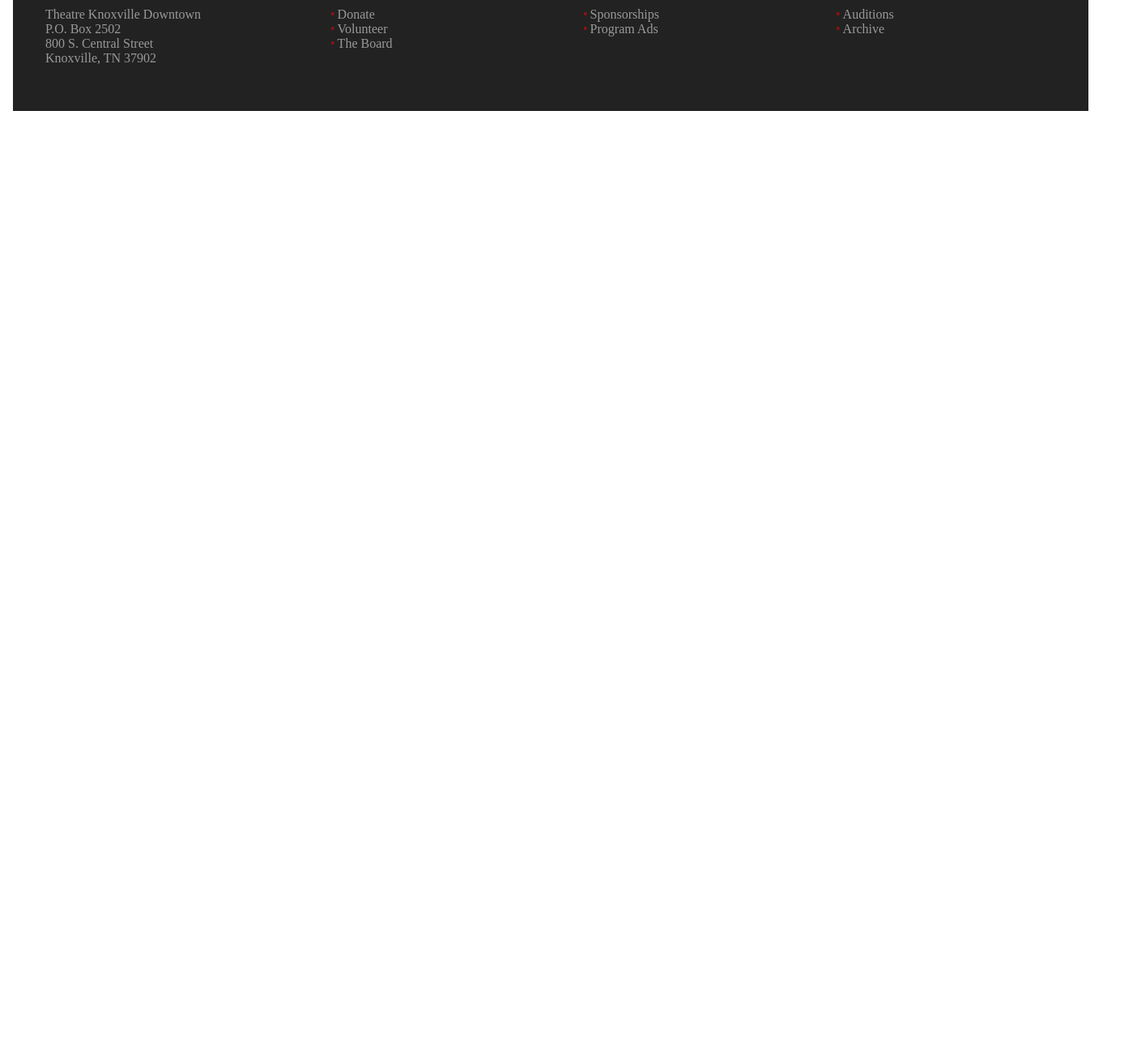
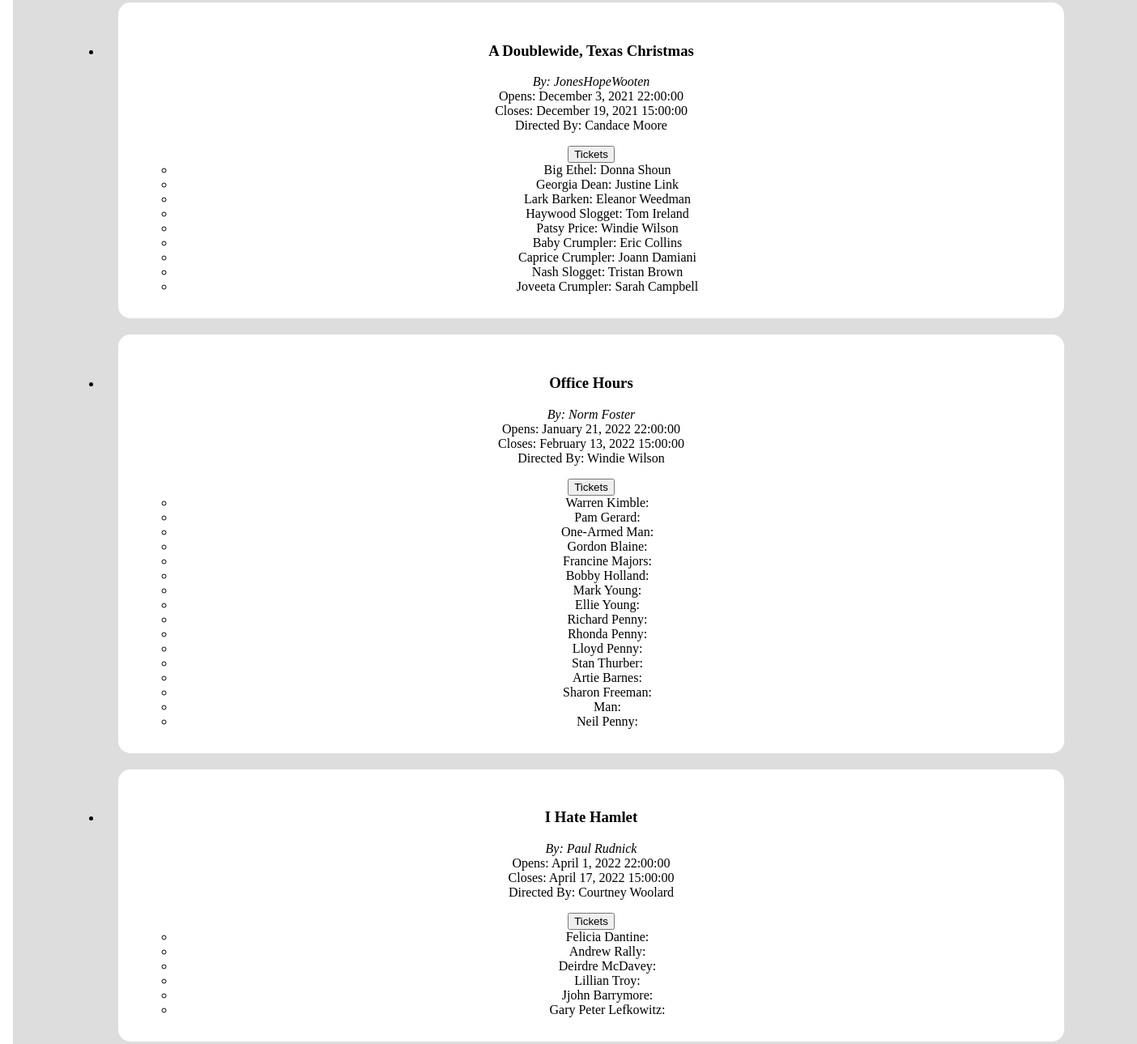
Before and after one commit to TheComeBackGuy/TKD-Gatsby, a Gatsby site: page /currentSeason in a window 1280 px wide. Shown: the part 317-1606 px from the top of the page at 81% size, 1404 px wide, since content can reach past the window. Before the commit the page ends 800 px from the top, so only its background shows below. Built offline with nearby package versions, Linux system fonts and the light colour scheme; Gatsby itself is replaced by a stand-in of ours.

Commit message:
Added files and shows to json file

```diff
--- /dev/null
+++ b/src/content/thisYear.json
@@ -0,0 +1,167 @@
+[
+    {
+        "title": "A Doublewide, Texas Christmas",
+        "author": ["Jones", "Hope", "Wooten"],
+        "director": "Candace Moore",
+        "image": "../images/doublewide.jpg",
+        "opens": "December 3, 2021 22:00:00",
+        "closes": "December 19, 2021 15:00:00",
+        "description": "In this outrageously funny comedy, it’s Christmas-time in the newest—and tiniest—town in Texas. And it’s beginning to look a lot like trouble in Doublewide. Not only are the trailer park residents dealing with the stress of the holiday season, but they’ve just discovered that Doublewide is being double-crossed by the County. With their official incorporation papers in jeopardy, this band of eccentric Texans throw themselves into taking on the “Big Guys.” Determined to bolster their legitimacy, they first set their sights on the County-wide “Battle of The Mangers” competition. They conspire to win this smackdown with their “Nativity At The Alamo” entry…by any means possible.",
+        "cast": [
+            { "name": "Big Ethel", "actor": "Donna Shoun" },
+            { "name": "Georgia Dean", "actor": "Justine Link" },
+            { "name": "Lark Barken", "actor": "Eleanor Weedman" },
+            { "name": "Haywood Slogget", "actor": "Tom Ireland" },
+            { "name": "Patsy Price", "actor": "Windie Wilson" },
+            { "name": "Baby Crumpler", "actor": "Eric Collins" },
+            {
+                "name": "Caprice Crumpler",
+                "actor": "Joann Damiani"
+            },
+            {
+                "name": "Nash Slogget",
+                "actor": "Tristan Brown"
+            },
+            {
+                "name": "Joveeta Crumpler",
+                "actor": "Sarah Campbell"
+            }
+        ],
+        "ticketLink": "a-doublewide-texas-christmas-81671"
+    },
+    {
+        "title": "Office Hours",
+        "author": "Norm Foster",
+        "director": "Windie Wilson",
+        "promoImage": "../images/officeHours_website_banner.jpg",
+        "opens": "January 21, 2022 22:00:00",
+        "closes": "February 13, 2022 15:00:00",
+        "description": "Office Hours is a full-length comedy by Norm Foster. Six separate stories are unfolding in six separate offices on one Friday afternoon. In true Norm Foster style, it makes us laugh at our humanity, cleverly linking a TV news producer, a pair of Canadian movie producers, a rather unsavoury agent, an entertainment lawyer, a horse track owner. and a psychiatrist. This highly acclaimed theatrical comedy is a madcap race towards quitting time.",
+        "cast": [
+            {
+                "name": "Warren Kimble",
+                "actor": "",
+                "description": "A television news reporter"
+            },
+            {
+                "name": "Pam Gerard",
+                "actor": "",
+                "description": "A television news reporter"
+            },
+            {
+                "name": "One-Armed Man",
+                "actor": "",
+                "description": "A veiwer"
+            },
+            {
+                "name": "Gordon Blaine",
+                "actor": "",
+                "description": "A Canadian film producer"
+            },
+            {
+                "name": "Francine Majors",
+                "actor": "",
+                "description": "A Canadian film producer"
+            },
+            {
+                "name": "Bobby Holland",
+                "actor": "",
+                "description": "An American film producer"
+            },
+            {
+                "name": "Mark Young",
+                "actor": "",
+                "description": "An Agent"
+            },
+            {
+                "name": "Ellie Young",
+                "actor": "",
+                "description": "Mark's wife"
+            },
+            {
+                "name": "Richard Penny",
+                "actor": "",
+                "description": "A lawyer"
+            },
+            {
+                "name": "Rhonda Penny",
+                "actor": "",
+                "description": "Richard's Mother"
+            },
+            {
+                "name": "Lloyd Penny",
+                "actor": "",
+                "description": "Richard's Father"
+            },
+            {
+                "name": "Stan Thurber",
+                "actor": "",
+                "description": "A racetrack owner"
+            },
+            {
+                "name": "Artie Barnes",
+                "actor": "",
+                "description": "A racetrack Employee"
+            },
+            {
+                "name": "Sharon Freeman",
+                "actor": "",
+                "description": "A psychiatrist"
+            },
+            {
+                "name": "Man",
+                "actor": "",
+                "description": "A patient"
+            },
+            {
+                "name": "Neil Penny",
+                "actor": "",
+                "description": "A patient"
+            }
+        ],
+
+        "ticketLink": "office-hours-30914"
+    },
+    {
+        "title": "I Hate Hamlet",
+        "author": "Paul Rudnick",
+        "director": "Courtney Woolard",
+        "image": "./images/hamletBanner.jpg",
+        "opens": "April 1, 2022 22:00:00",
+        "closes": "April 17, 2022 15:00:00",
+        "description": "A young and successful television actor relocates to New York, where he rents a marvelous, gothic apartment. With his television career in limbo, the actor is offered the opportunity to play Hamlet onstage, but there’s one problem: He hates Hamlet. His dilemma deepens with the entrance of John Barrymore’s ghost, who arrives intoxicated and in full costume to the apartment that once was his. The contrast between the two actors, the towering, dissipated Barrymore whose Hamlet was the greatest of his time, and Andrew Rally, hot young television star, leads to a wildly funny duel over women, art, success, duty, television, and yes, the apartment.",
+        "cast": [
+            {
+                "name": "Felicia Dantine",
+                "actor": "",
+                "description": "Andrew Rally's real estate broker, Felicia Dantine claims that she can speak to the dead; however, her séance arranged to speak with the ghost of Barry more appears on the surface to have been a failure."
+            },
+            {
+                "name": "Andrew Rally",
+                "actor": "",
+                "description": "Young and popular, Andrew Rally is a television actor and star of a recently canceled soap opera. He just moved to New York City from Los Angeles, where he will soon be playing Hamlet on stage. He is both overwhelmed and chagrined by the challenge, because it is the stage, not Hollywood, and because it is perhaps the most difficult role every written. However, he has unwittingly moved into the apartment of the deceased John Barrymore, perhaps the greatest Shakespearean actor who ever lived."
+            },
+            {
+                "name": "Deirdre McDavey",
+                "actor": "",
+                "description": "Attractive and emotional, Deirdre McDavey is Rally's girlfriend. She is committed, much to his annoyance, to \"saving herself\" until they are married."
+            },
+            {
+                "name": "Lillian Troy",
+                "actor": "",
+                "description": "Rally's agent, Lillian Troy is in her early twenties but remembers fondly an affair she had with John Barry more many years ago, in the apartment Rally now lives in."
+            },
+            {
+                "name": "Jjohn Barrymore",
+                "actor": "",
+                "description": "A lengendary actor, John Barrymore, or, rather, his ghost is still quite active (in many ways) and appears to help Rally in the nuances of both acting and love."
+            },
+            {
+                "name": "Gary Peter Lefkowitz",
+                "actor": "",
+                "description": "A cocky, pompous television producer, Gary Peter Lefkowitz gave Rally his first big break. He wants Rally to move back to Los Angeles to film a new television series and can't understand why he isn't jumping at the chance."
+            }
+        ],
+        "ticketLink": "i-hate-hamlet-79784"
+    }
+]
--- a/src/pages/currentSeason.jsx
+++ b/src/pages/currentSeason.jsx
@@ -2,16 +2,68 @@ import * as React from 'react'
 
 import Header from '../components/header'
 import Footer from '../components/footer'
+import JSONData from '../content/thisYear.json'
+import './styles/currentSeason.css'
+import './styles/pages.css'
+// import { StaticImage } from 'gatsby-plugin-image'
 
-import './styles/pages.css'
-export default function Index() {
+export default function CurrentSeason() {
     return (
         <body className="everything">
             <header>
                 <Header text="This is the header" />
             </header>
+            {/* <ul>
+                {JSONData.content.map((data, index) => {
+                    return <li key={`content_item_${index}`}>{data.item}</li>
+                })}
+            </ul> */}
             <main className="container">
                 <h1 className="standardPage">2021/22 SEASON</h1>
+                <div className="card">
+                    {/* <h1>{JSONData[0].title}</h1> */}
+                    <ul>
+                        {JSONData.map((data, index) => {
+                            return (
+                                <li key={`content_item_${index}`}>
+                                    <div className="knockoutWhite">
+                                        <h3>{data.title}</h3>
+                                        <p>
+                                            <cite>By: {data.author}</cite>
+                                            <br />
+                                            Opens: {data.opens}
+                                            <br />
+                                            Closes: {data.closes}
+                                            <br />
+                                            Directed By: {data.director}
+                                        </p>
+                                        <button
+                                            className="tickets"
+                                            onClick={() => {
+                                                window.open(
+                                                    `https://www.onthestage.tickets/show/theatre-knoxville-downtown/${data.ticketLink}/tickets`
+                                                )
+                                            }}
+                                        >
+                                            Tickets
+                                        </button>
+                                        <ul>
+                                            {data.cast.map((role) => {
+                                                return (
+                                                    <li>
+                                                        {' '}
+                                                        {role.name}:{' '}
+                                                        {role.actor}
+                                                    </li>
+                                                )
+                                            })}
+                                        </ul>
+                                    </div>
+                                </li>
+                            )
+                        })}
+                    </ul>
+                </div>
                 <Footer />
             </main>
         </body>
--- /dev/null
+++ b/src/pages/styles/currentSeason.css
@@ -0,0 +1,8 @@
+.knockout {
+    background-color: white;
+    color: var(--tkdBlack);
+}
+
+.season h3 {
+    font-size: 40px;
+}
--- a/src/pages/styles/index.css
+++ b/src/pages/styles/index.css
@@ -45,3 +45,7 @@ main {
     color: var(---tkdBlack);
     margin: 0 auto;
 }
+
+li {
+    list-style-type: none;
+}
--- a/src/pages/styles/pages.css
+++ b/src/pages/styles/pages.css
@@ -20,3 +20,11 @@
     color: #ddd;
     border-radius: 15px;
 }
+
+.knockoutWhite {
+    padding: 30px;
+    margin: 20px;
+    background-color: white;
+    color: var(--tkdBlack);
+    border-radius: 15px;
+}
--- a/src/pages/styles/parking.css
+++ b/src/pages/styles/parking.css
@@ -7,7 +7,7 @@
 
 .parkingImage {
     margin: 25px 0;
-    width: 250px;
+    width: 100%;
     border: none;
     border-radius: 500px;
 }
```
Also changed, not shown: gatsby-config.js (+1 -7 lines), src/content/My-Json-Content.json (added, +17 -0 lines), src/content/show-template.json (added, +11 -0 lines), src/pages/json-at-buildtime.jsx (added, +14 -0 lines).
